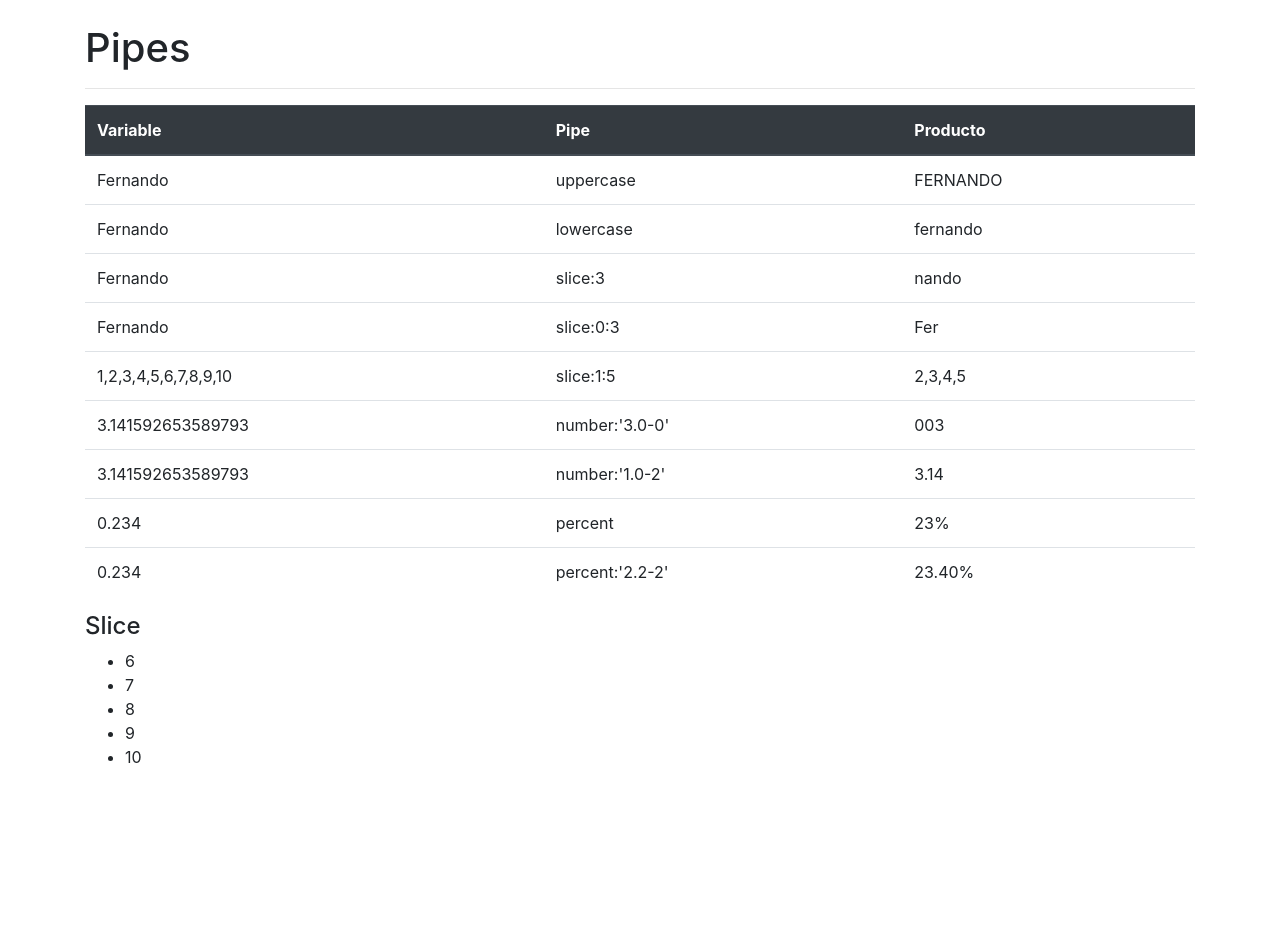
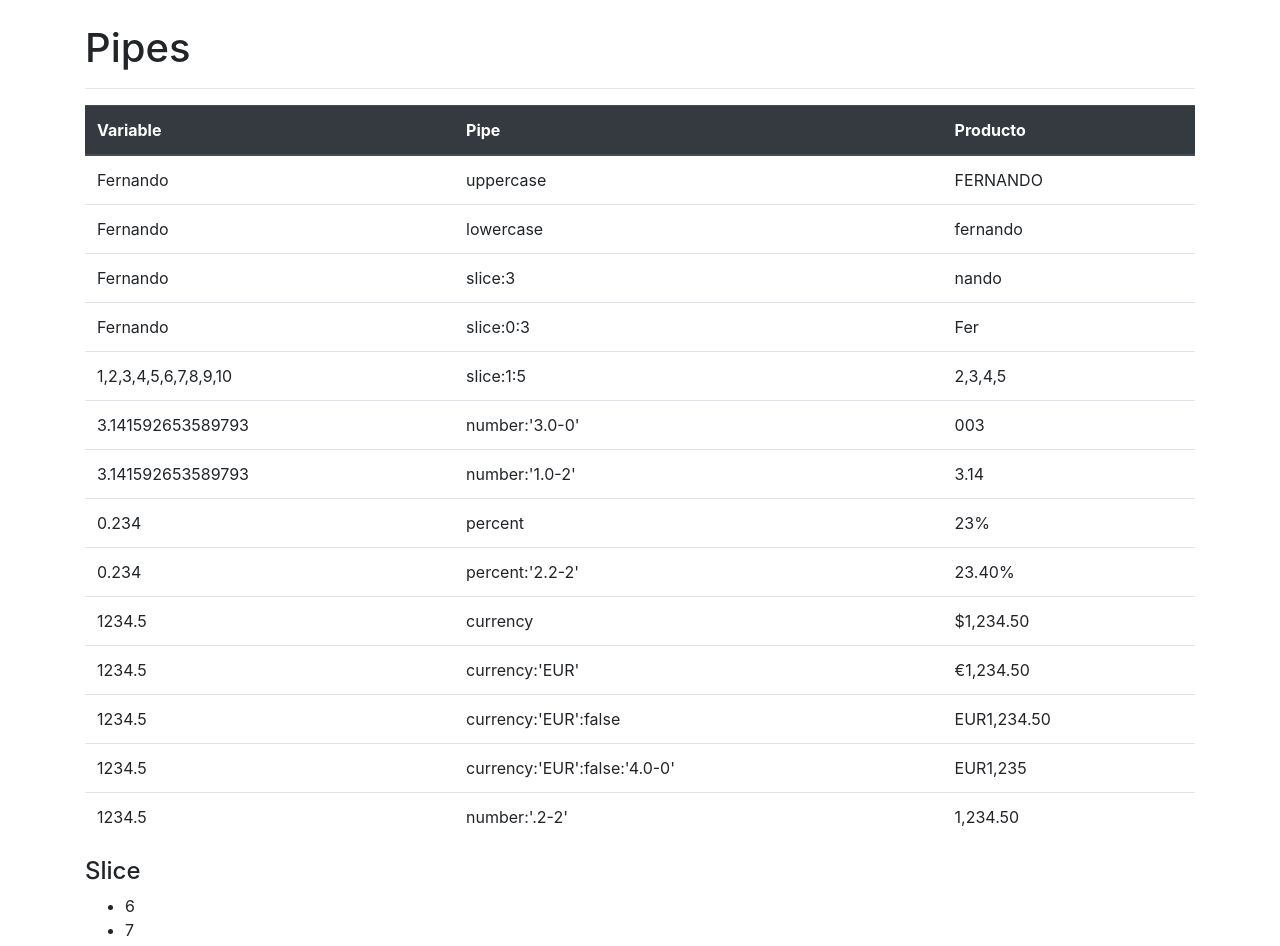
Before and after one commit to aban22/angular-aplicacion-03-pipes, an Angular app in the folder pipes/: page / in a window 1280 px wide. Shown: the top 946 px of the page. Before the commit the page ends 800 px from the top, so only its background shows below. Built offline with nearby package versions, Linux system fonts and the light colour scheme.

Commit message:
Clase 76

```diff
--- a/pipes/src/app/app.component.html
+++ b/pipes/src/app/app.component.html
@@ -57,6 +57,31 @@
         <td>percent:'2.2-2'</td>
         <td>{{porcentaje | percent:'2.2-2'}}</td>
       </tr>
+      <tr>
+        <td>{{salario}}</td>
+        <td>currency</td>
+        <td>{{salario | currency}}</td>
+      </tr>
+      <tr>
+        <td>{{salario}}</td>
+        <td>currency:'EUR'</td>
+        <td>{{salario | currency:'EUR'}}</td>
+      </tr>
+      <tr>
+        <td>{{salario}}</td>
+        <td>currency:'EUR':false</td>
+        <td>{{salario | currency:'EUR':false}}</td>
+      </tr>
+      <tr>
+        <td>{{salario}}</td>
+        <td>currency:'EUR':false:'4.0-0'</td>
+        <td>{{salario | currency:'EUR':false:'4.0-0'}}</td>
+      </tr>
+      <tr>
+        <td>{{salario}}</td>
+        <td>number:'.2-2'</td>
+        <td>{{salario | number:'.2-2'}}</td>
+      </tr>
     </tbody>
 
   </table>
--- a/pipes/src/app/app.component.ts
+++ b/pipes/src/app/app.component.ts
@@ -14,4 +14,6 @@
     PI = Math.PI;
 
     porcentaje = 0.234;
+
+    salario = 1234.5;
 }
```
